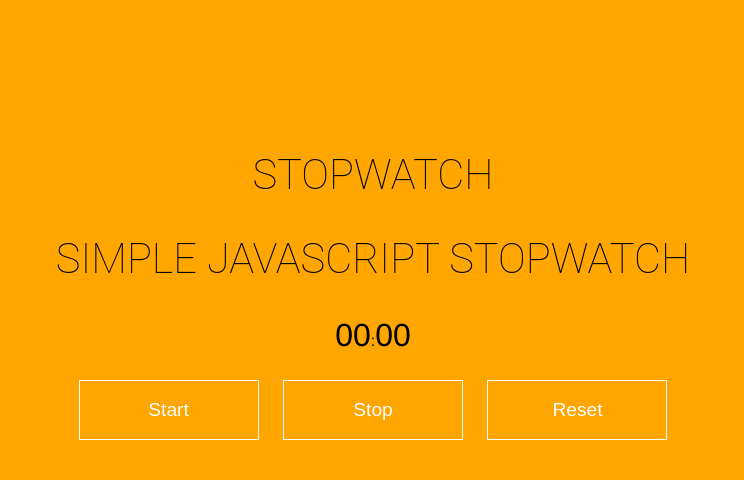
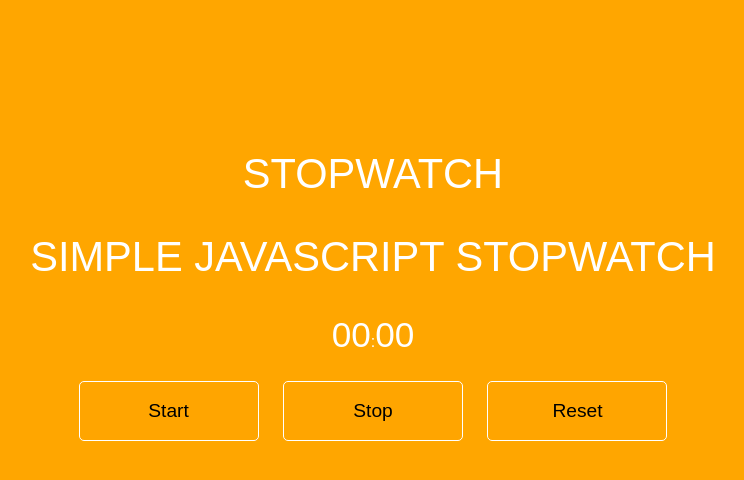
Before and after one commit to WaiYanHtun11/FrontEndWebJSProjects, a plain HTML site: page 2.JS_StopWatch/index.html in a window 1280 px wide. Shown: the whole page, without its empty margins (267-1011 px from the left). Drawn offline with Linux system fonts and the light colour scheme.

Commit message:
Update style.css

```diff
--- a/2.JS_StopWatch/style.css
+++ b/2.JS_StopWatch/style.css
@@ -1,44 +1,41 @@
-
-
-body {
-background:#ffa600;
-font-family: "HelveticaNeue-Light", "Helvetica Neue Light", "Helvetica Neue", Helvetica, Arial, "Lucida Grande", sans-serif;
-height:100%;
+body{
+    background: #ffa600;
+    font-family: Arial, Helvetica, sans-serif;
+    height: 100%;
 }
 
-.wrapper {
+.wrapper{
     width: 800px;
     margin: 150px auto;
-color:var(--white-color);
-text-align:center;
+    /* top-bottom left-right */
+    /* border: 1px solid black; */
+    color: white;
+    text-align: center;
 }
 
-h1, h2, h3 {
-  font-family: 'Roboto', sans-serif;
+h1,h2 {
+    font-family: sans-serif;
     font-weight: 100;
     font-size: 2.6em;
     text-transform: uppercase;
 }
-
-#seconds, #tens{
-  font-size:2em;
+#seconds,#tens{
+    font-size: 2.2em;
 }
-
 button{
-background:orange;
-color:white;
-border: solid 1px white;
-text-decoration:none;
-cursor:pointer;
-font-size:1.2em;
-padding:18px 10px;
-width:180px;
+    background: orange;
+    border-radius: 5px;
+    border: 1px solid white;
+    cursor: pointer;
+    padding: 18px 10px;
+    font-size: 1.2em;
     margin: 10px;
-outline: none;
-
+    width: 180px;
+    transition: 1s;
+    /* for animation */
 }
 button:hover{
-	background:white;
-	border: solid 1px white;
-	color:orange;
+    background: white;
+    border: 1px solid white;
+    color: orange;
 }
```
Lines whose indentation alone changed are shown as unchanged.
